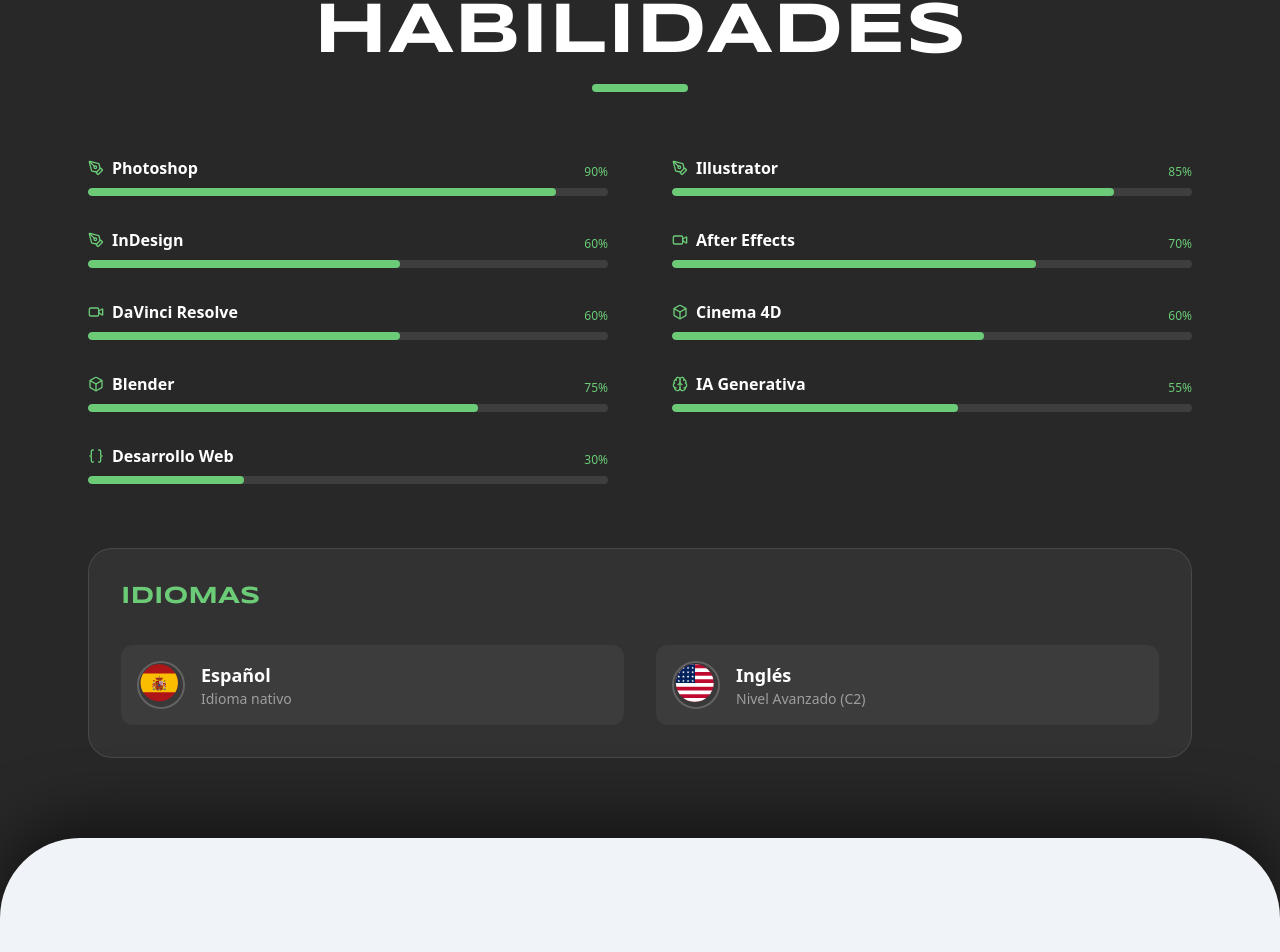
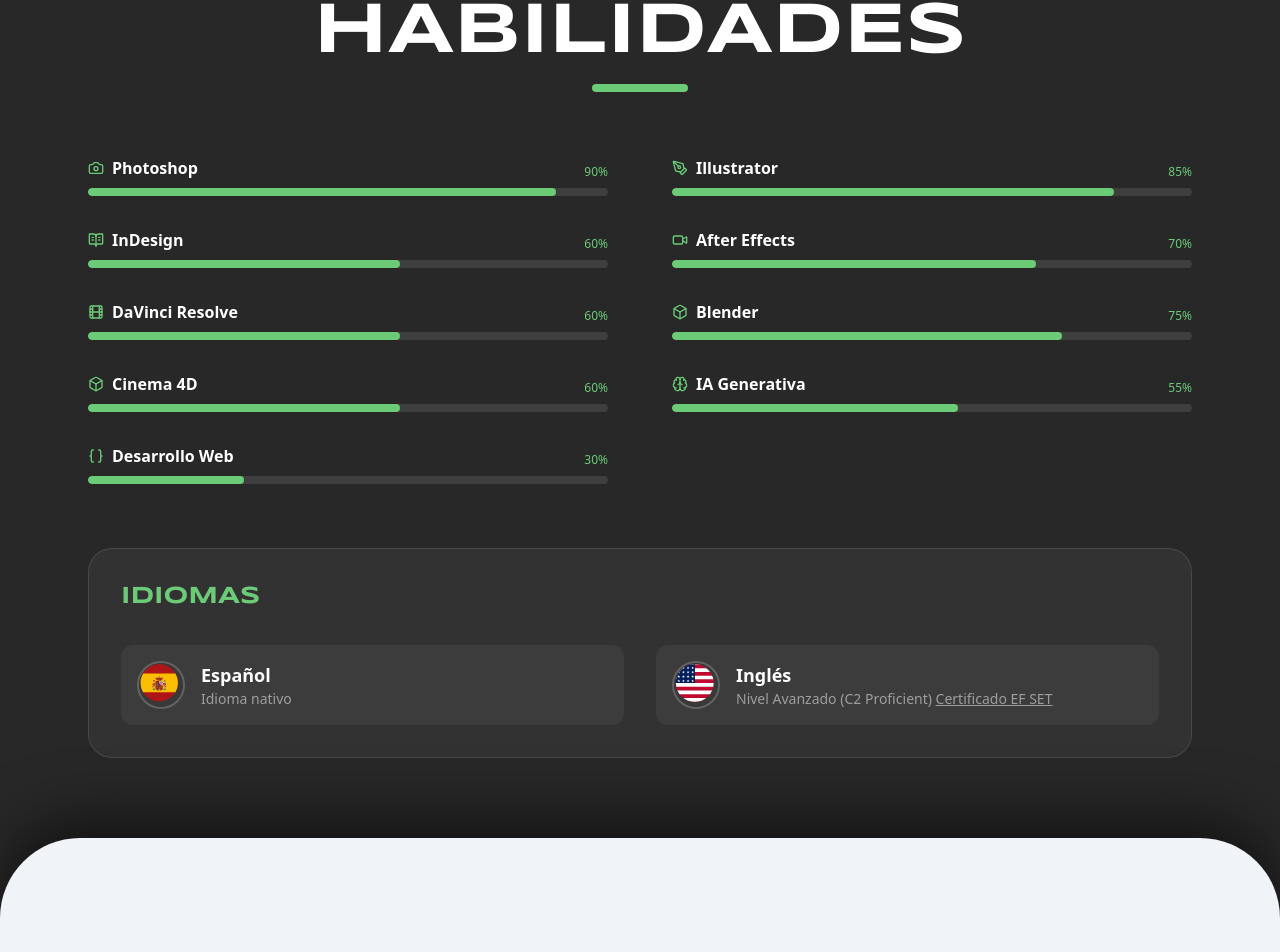
Before and after one commit to AugValverdeDev/Augusto-Valverde-Portfolio-Site, a React (Vite) app: page / in a window 1280 px wide. Shown: the part 4314-5266 px from the top of the page. Built offline with nearby package versions, Linux system fonts and the light colour scheme.

Commit message:
feat: Update skill icons and names
Refactors the skill section to use more accurate and diverse icons. Updates names for better clarity.

```diff
--- a/App.tsx
+++ b/App.tsx
@@ -5,7 +5,7 @@
 
 import React, { useState } from 'react';
 import { motion, useScroll, useTransform, AnimatePresence } from 'framer-motion';
-import { Menu, X, ChevronLeft, ChevronRight, Mail, Phone, Linkedin, Globe, Download, Monitor, PenTool, Video, Box, Braces, Brain } from 'lucide-react';
+import { Menu, X, ChevronLeft, ChevronRight, Mail, Phone, Linkedin, Globe, Download, Monitor, PenTool, Video, Box, Braces, Brain, Camera, BookOpenText, Film } from 'lucide-react';
 import FluidBackground from './components/FluidBackground';
 import CustomCursor from './components/CustomCursor';
 import ProjectCard from './components/ArtistCard';
@@ -14,13 +14,13 @@ import { Project, Skill, Experience } from './types';
 // --- DATA ---
 
 const SKILLS_DATA = [
-  { name_es: 'Photoshop', name_en: 'Photoshop', level: 90, icon: PenTool },
+  { name_es: 'Photoshop', name_en: 'Photoshop', level: 90, icon: Camera },
   { name_es: 'Illustrator', name_en: 'Illustrator', level: 85, icon: PenTool },
-  { name_es: 'InDesign', name_en: 'InDesign', level: 60, icon: PenTool },
+  { name_es: 'InDesign', name_en: 'InDesign', level: 60, icon: BookOpenText },
   { name_es: 'After Effects', name_en: 'After Effects', level: 70, icon: Video },
-  { name_es: 'DaVinci Resolve', name_en: 'DaVinci Resolve', level: 60, icon: Video },
+  { name_es: 'DaVinci Resolve', name_en: 'DaVinci Resolve', level: 60, icon: Film },
+  { name_es: 'Blender', name_en: 'Blender', level: 75, icon: Box },
   { name_es: 'Cinema 4D', name_en: 'Cinema 4D', level: 60, icon: Box },
-  { name_es: 'Blender', name_en: 'Blender', level: 75, icon: Box },
   { name_es: 'IA Generativa', name_en: 'Generative AI', level: 55, icon: Brain },
   { name_es: 'Desarrollo Web', name_en: 'Web Development', level: 30, icon: Braces },
 ];
@@ -271,7 +271,9 @@ const TEXT_CONTENT = {
     langEs: "Español",
     langEsDesc: "Idioma nativo",
     langEn: "Inglés",
-    langEnDesc: "Nivel Avanzado (C2)",
+    langEnDesc: "Nivel Avanzado (C2 Proficient)",
+    langEnCertUrl: "https://cert.efset.org/e6BUJA",
+    langEnCertText: "Certificado EF SET",
     experienceTitle: "EXPERIENCIA",
     contactTitle: "¡CONTÁCTAME!",
     emailLabel: "Correo",
@@ -298,7 +300,9 @@ const TEXT_CONTENT = {
     langEs: "Spanish",
     langEsDesc: "Native",
     langEn: "English",
-    langEnDesc: "Advanced (C2)",
+    langEnDesc: "Fluent (C2 Proficient)",
+    langEnCertUrl: "https://cert.efset.org/e6BUJA",
+    langEnCertText: "EF SET Certificate",
     experienceTitle: "EXPERIENCE",
     contactTitle: "CONTACT ME!",
     emailLabel: "Email",
@@ -649,7 +653,10 @@ const App: React.FC = () => {
                     <img src="/assets/flag-en.svg" alt="Inglés" className="w-12 h-12 rounded-full object-cover shrink-0 border-2 border-white/20" />
                     <div>
                       <h4 className="font-bold text-lg">{t.langEn}</h4>
-                      <p className="text-white/50 text-sm">{t.langEnDesc}</p>
+                      <p className="text-white/50 text-sm">{t.langEnDesc}{" "}
+                      <a href={t.langEnCertUrl} target="_blank" rel="noopener noreferrer" className="underline">
+                        {t.langEnCertText}
+                      </a></p>
                     </div>
                   </div>
                 </div>
@@ -764,10 +771,10 @@ const App: React.FC = () => {
                  </div>
 
                  <div className="flex justify-center md:justify-start gap-6">
-                    <a href="https://www.linkedin.com/in/augusto-valverde-dg/" className="bg-white text-[#282828] px-8 py-4 rounded-full font-bold uppercase tracking-widest hover:bg-[#6BCB77] hover:text-black transition-colors flex items-center gap-2">
+                    <a href="https://www.linkedin.com/in/augusto-valverde-dg/" target="_blank" className="bg-white text-[#282828] px-8 py-4 rounded-full font-bold uppercase tracking-widest hover:bg-[#6BCB77] hover:text-black transition-colors flex items-center gap-2">
                        <Linkedin className="w-5 h-5" /> LinkedIn
                     </a>
-                    <a href="https://www.behance.net/augustovalverdegraph" className="bg-white text-[#282828] px-8 py-4 rounded-full font-bold uppercase tracking-widest hover:bg-[#6BCB77] hover:text-black transition-colors flex items-center gap-2">
+                    <a href="https://www.behance.net/augustovalverdegraph" target="_blank" className="bg-white text-[#282828] px-8 py-4 rounded-full font-bold uppercase tracking-widest hover:bg-[#6BCB77] hover:text-black transition-colors flex items-center gap-2">
                        <Globe className="w-5 h-5" /> Behance
                     </a>
                  </div>
```
